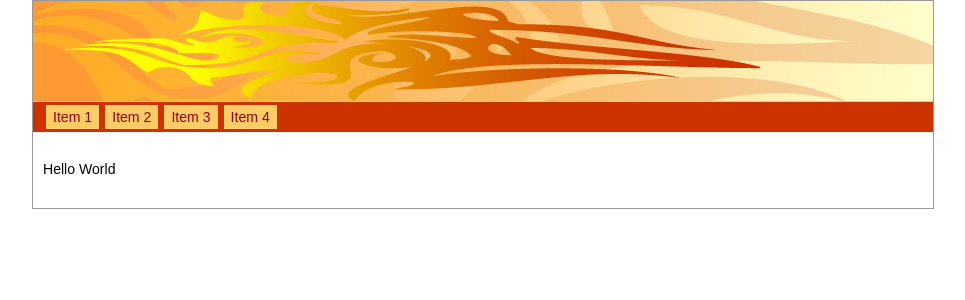
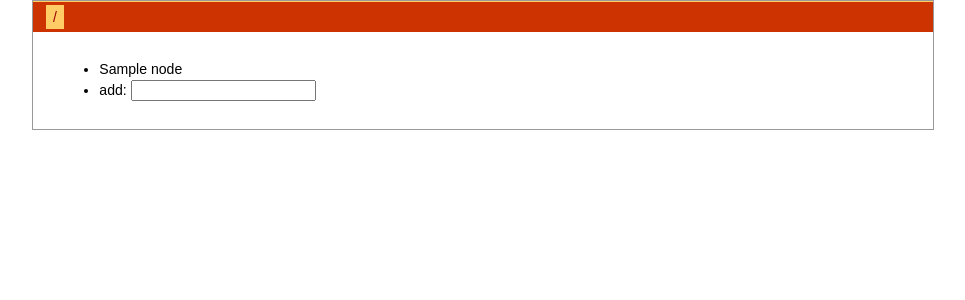
Before and after one commit to thraxil/tako, a Django app: template templates/main/index.html in a window 1280 px wide. Shown: the top 300 px of the page, without its empty margins (157-1122 px from the left). Run offline with Django 3.2, Linux system fonts and the light colour scheme; the template is opened without the code that fills it: most values are stand-ins (such as "Sample title", 1, 10 or a date in 2020); some libraries are stand-ins or nearby versions.

Commit message:
refining views

```diff
--- a/main/models.py
+++ b/main/models.py
@@ -20,3 +20,6 @@ class Node(MP_Node):
 #            addto += 1
         self.slug = slug
         super(Node, self).save(*args,**kwargs)
+
+def user_top_level(user):
+    return Node.get_root_nodes().filter(user=user)
--- a/templates/base.html
+++ b/templates/base.html
@@ -18,8 +18,6 @@
 
 
 {% block masthead %}
-	<div id="header">
-	</div>
 {% endblock %}
 
 	<div class="visualclear"></div>
@@ -29,10 +27,7 @@
 		<div class="encase" id="{% block navalignment %}leftside{% endblock %}">
 			{% block primarynavtabs %}
 			<ul>
-				<li><a href="#">Item 1</a></li>
-				<li><a href="#">Item 2</a></li>
-				<li><a href="#">Item 3</a></li>
-				<li><a href="#">Item 4</a></li>
+				<li><a href="/">/</a></li>
 			</ul>
 			{% endblock %}
 
--- a/templates/main/index.html
+++ b/templates/main/index.html
@@ -1,5 +1,12 @@
 {% extends "base.html" %}
 
 {% block content %}
-Hello World
+<ul>
+{% for node in nodes %}
+<li>{{node.label}}</li>
+{% endfor %}
+<form action="add/" method="post">
+<li>add: <input type="text" name="label" /></li>
+</form>
+</ul>
 {% endblock %}
--- a/urls.py
+++ b/urls.py
@@ -17,7 +17,8 @@ if hasattr(settings,'WIND_BASE'):
 urlpatterns = patterns('',
 		       auth_urls,
 		       logout_page,
-                       (r'^$','tako.main.views.index'),
+                       (r'^(?P<node_id>\d*)/?$','tako.main.views.node'),
+                       (r'^(?P<node_id>\d*)/?add/$','tako.main.views.add'),
                        (r'^admin/', include(admin.site.urls)),
                        (r'^site_media/(?P<path>.*)$', 'django.views.static.serve', {'document_root': site_media_root}),
 )
```
Also changed, not shown: main/views.py (+16 -3 lines).
